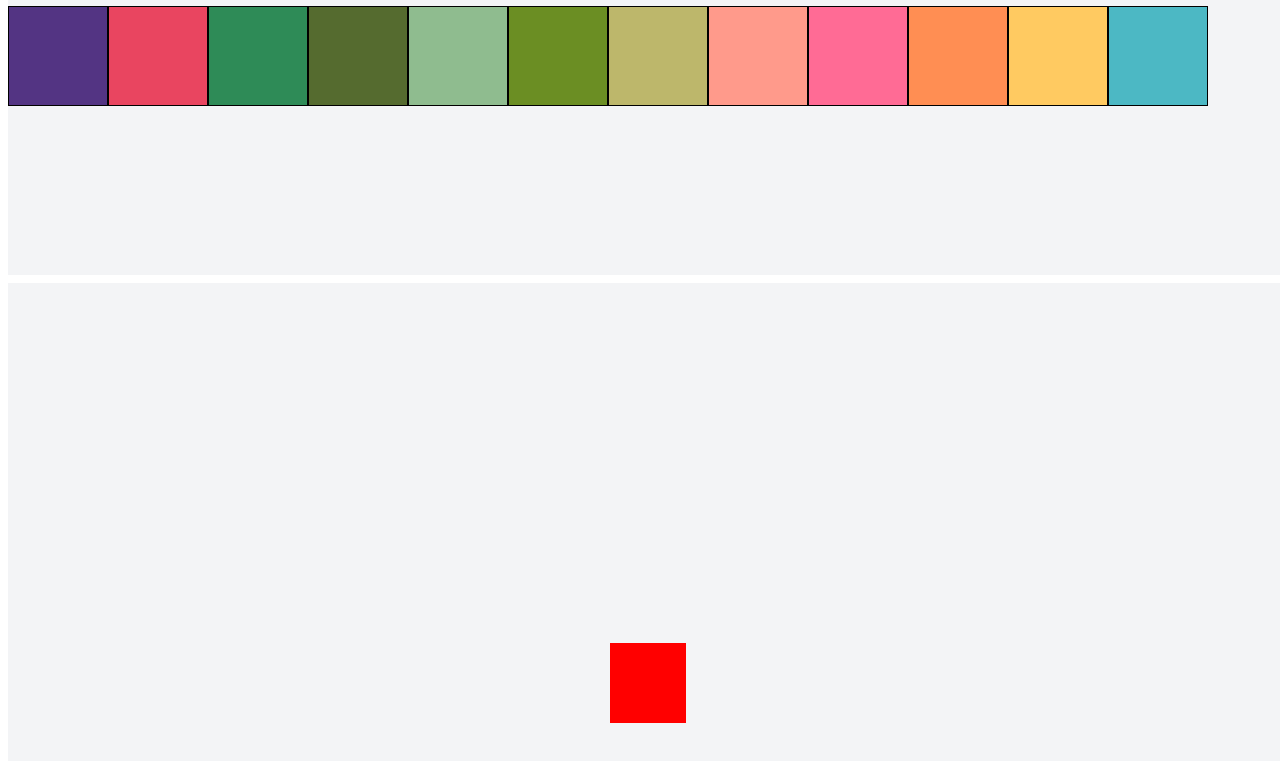
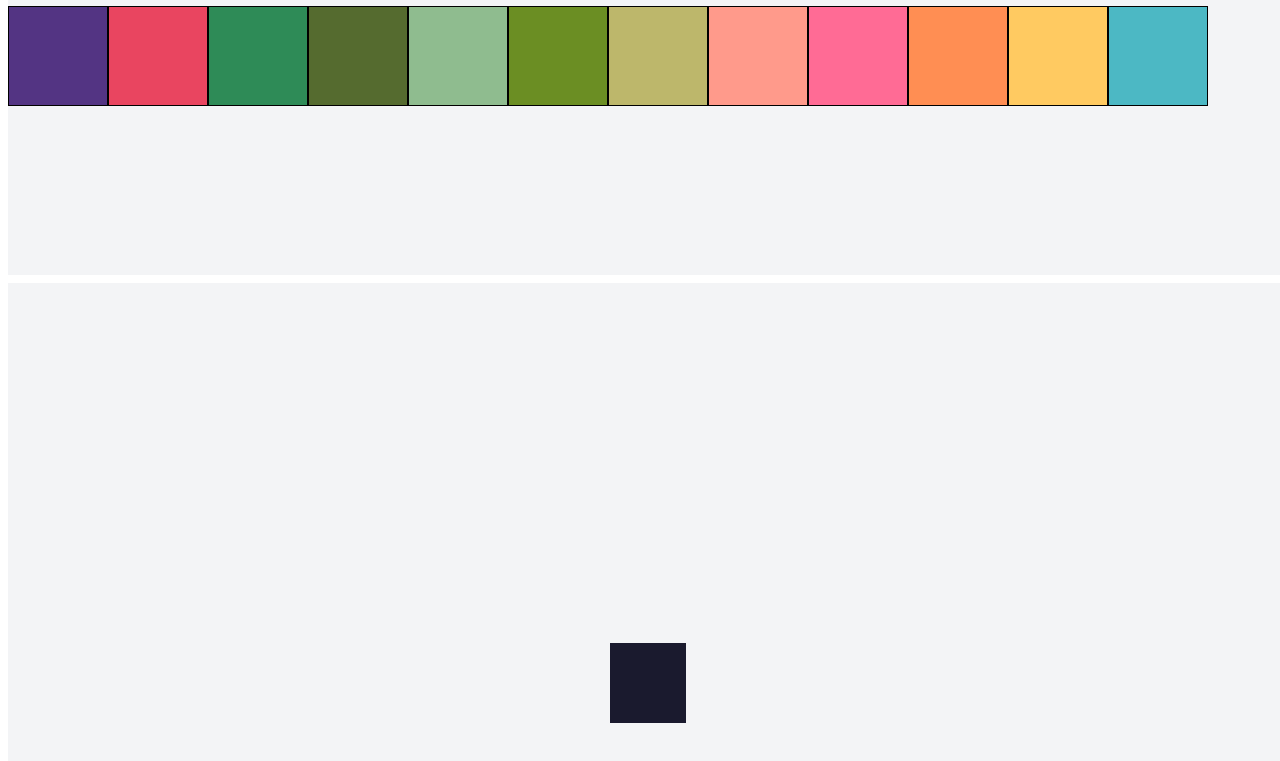
Before and after one commit to Mohib008/Friendslist, a Next.js app: page / in a window 1280 px wide. Shown: the part 2957-3718 px from the top of the page. Built offline with nearby package versions, Linux system fonts and the light colour scheme.

Commit message:
new component added randomChoice

```diff
--- /dev/null
+++ b/Components/colorBox.jsx
@@ -0,0 +1,46 @@
+"use client"; // Required for Next.js 13+ (since we're using hooks)
+
+import { useEffect, useState } from "react";
+import color from "./color";
+import radomChoice from "./randomChoice";
+
+export default function ColorBox() {
+  const [bgColor, setBgColor] = useState(radomChoice(color)); // Initial background color
+  const [isMounted, setIsMounted] = useState(false); // State to track if the component is mounted
+  // The useState hook is used to create a state variable isMounted with an initial value of false.
+  // The useState hook is used to create a state variable bgColor with an initial value of the first color in the array.
+  // Set random color on component mount
+
+  useEffect(() => {
+    setIsMounted(true);
+  }, []);
+  const ColorChanger = () => {
+    const randomColor = radomChoice(color);
+    // The randomColor variable is assigned a random color from the color array.
+    // The radomChoice function is called to get a random color from the color array.
+    // The color array is imported from the color.js file.
+    setBgColor(randomColor);
+  };
+
+  if (!isMounted) {
+    return null; // Prevent rendering until the component is mounted
+  }
+
+  return (
+    <>
+      <div
+        style={{
+          backgroundColor: bgColor,
+          width: "6vw",
+          height: "10vh",
+          display: "flex",
+          justifyContent: "center",
+          alignItems: "center",
+          cursor: "pointer",
+          transition: "background-color 0.3s ease", // Smooth transition
+        }}
+        onClick={ColorChanger} // Change color on click
+      ></div>
+    </>
+  );
+}
--- a/Components/colorChanger.jsx
+++ /dev/null
@@ -1,36 +0,0 @@
-"use client"; // Required for Next.js 13+ (since we're using hooks)
-
-import { useState } from "react";
-import color from "../Components/color";
-
-export default function ColorChanger() {
-  const [bgColor, setBgColor] = useState("red"); // Initial background color
-  // The useState hook is used to create a state variable bgColor with an initial value of the first color in the array.
-  // Set random color on component mount
-  const ColorChanger = () => {
-    const index = Math.floor(Math.random() * color.length);
-    const randomColor = color[index];
-    // The useEffect hook is used to set a random color when the component mounts.
-    // The Math.random() function generates a random number between 0 and 1.
-    // The Math.floor() function rounds down the random number to the nearest integer.
-    // The random number is multiplied by the length of the color array to get a random index.
-    // The random index is used to select a random color from the color array.
-    setBgColor(randomColor);
-  };
-
-  return (
-    <div
-      style={{
-        backgroundColor: bgColor,
-        width: "6vw",
-        height: "10vh",
-        display: "flex",
-        justifyContent: "center",
-        alignItems: "center",
-        cursor: "pointer",
-        transition: "background-color 0.3s ease", // Smooth transition
-      }}
-      onClick={ColorChanger} // Change color on click
-    ></div>
-  );
-}
--- /dev/null
+++ b/Components/randomChoice.jsx
@@ -0,0 +1,12 @@
+"use client"; // Required for Next.js 13+ (since we're using hooks)
+
+import React from "react";
+
+function randomChoice(arr) {
+  const index = Math.floor(Math.random() * arr.length);
+  return arr[index];
+  // The Math.random() function generates a random number between 0 and 1.
+  // The Math.floor() function rounds down the random number to the nearest integer.
+}
+
+export default randomChoice;
--- a/app/page.tsx
+++ b/app/page.tsx
@@ -5,7 +5,7 @@ import App from "../Components/app";
 import Footer from "../Components/footer";
 import FormAddFriend from "../Components/FormAddFriend";
 import BgColor from "../Components/BgColor";
-import ColorChanger from "../Components/colorChanger";
+import ColorBox from "../Components/colorBox";
 
 export default function Home() {
   const [friends, setFriends] = useState<string[]>([]);
@@ -31,7 +31,7 @@ export default function Home() {
         <BgColor />
       </section>
       <section className="grid grid-cols h-screen w-screen bg-gray-100 items-center justify-center gap-4">
-        <ColorChanger />
+        <ColorBox />
       </section>
     </div>
   );
```
